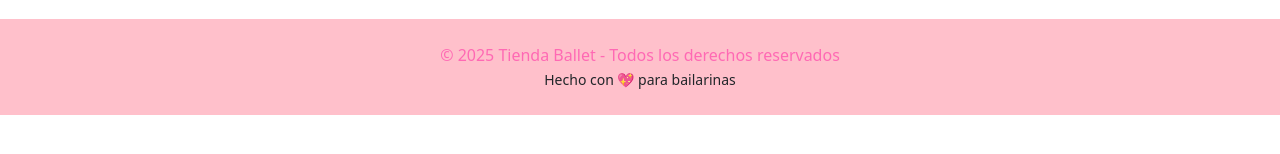
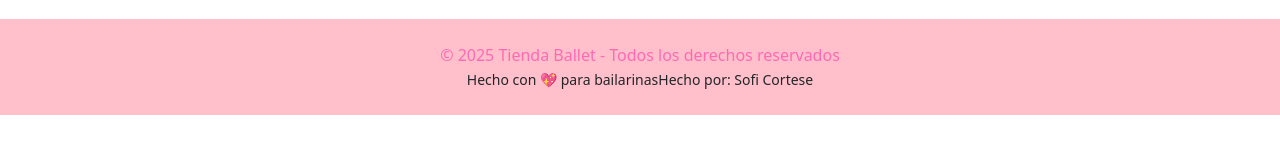
Before and after one commit to soficortese14/tienda-de-ballet-fullstack2, a React (Vite) app in the folder frontend/: page / in a window 1280 px wide. Shown: the part 374-528 px from the top of the page. Built offline with nearby package versions, Linux system fonts and the light colour scheme; no server answers.

Commit message:
Update Footer.jsx

```diff
--- a/frontend/src/components/Footer.jsx
+++ b/frontend/src/components/Footer.jsx
@@ -7,6 +7,7 @@
         </p>
         <p className="mb-0">
           <small>Hecho con 💖 para bailarinas</small>
+          <small>Hecho por: Sofi Cortese</small>
         </p>
       </div>
     </footer>
```
